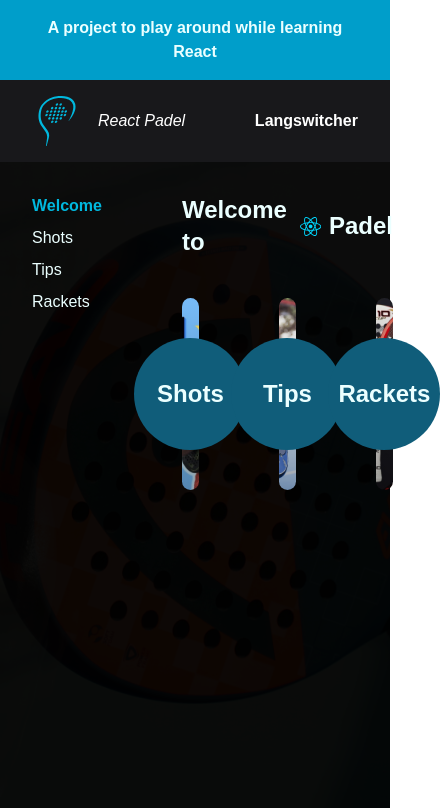
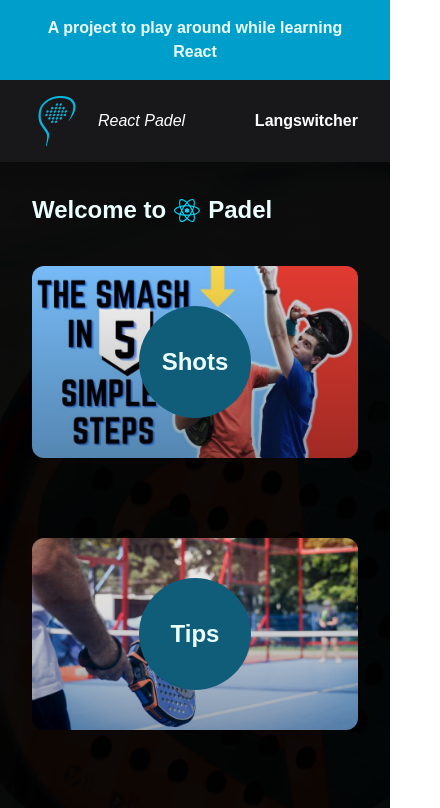
Before and after one commit to Meuss/react-padel, a React (Vite) app: page / in a window 390 px wide. Shown: the top 808 px of the page, 440 px wide, since content can reach past the window. Built offline with nearby package versions, Linux system fonts and the light colour scheme.

Commit message:
:construction:

```diff
--- a/src/App.tsx
+++ b/src/App.tsx
@@ -31,7 +31,9 @@
             <div className="flex-1 bg-black bg-opacity-95">
               <div className="container py-8">
                 <div className="flex justify-between gap-20">
-                  <Nav />
+                  <div className="hidden md:block">
+                    <Nav />
+                  </div>
                   <Routes>
                     <Route path="/" element={<Welcome />} />
                     <Route path="/shots" element={<Shots />} />
--- a/src/components/Welcome.tsx
+++ b/src/components/Welcome.tsx
@@ -16,7 +16,7 @@
       <h2 className="mb-10 flex items-center gap-2 text-2xl font-bold">
         Welcome to <ReactLogo /> Padel
       </h2>
-      <div className="grid grid-cols-3 gap-20">
+      <div className="grid grid-cols-1 gap-20 lg:grid-cols-2 xl:grid-cols-3">
         {links.map((link) => (
           <Link
             key={link.to}
```
